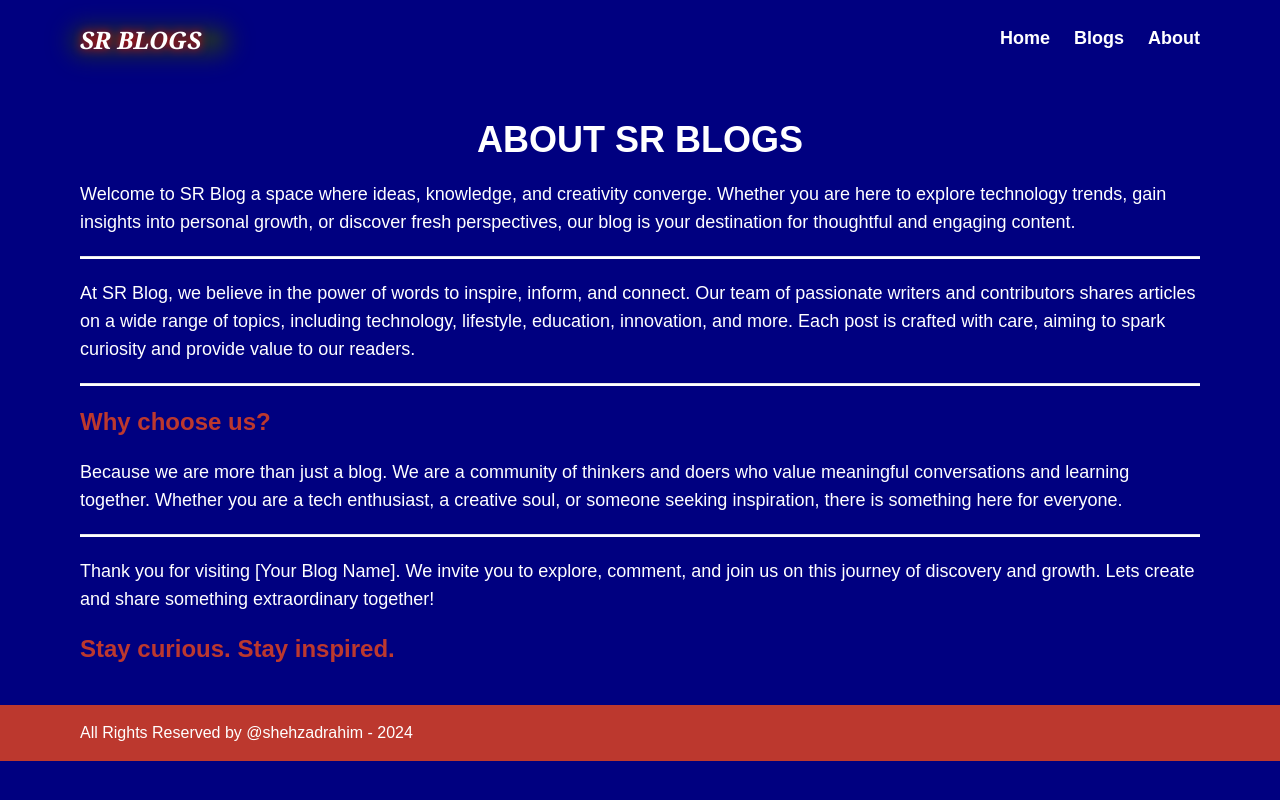
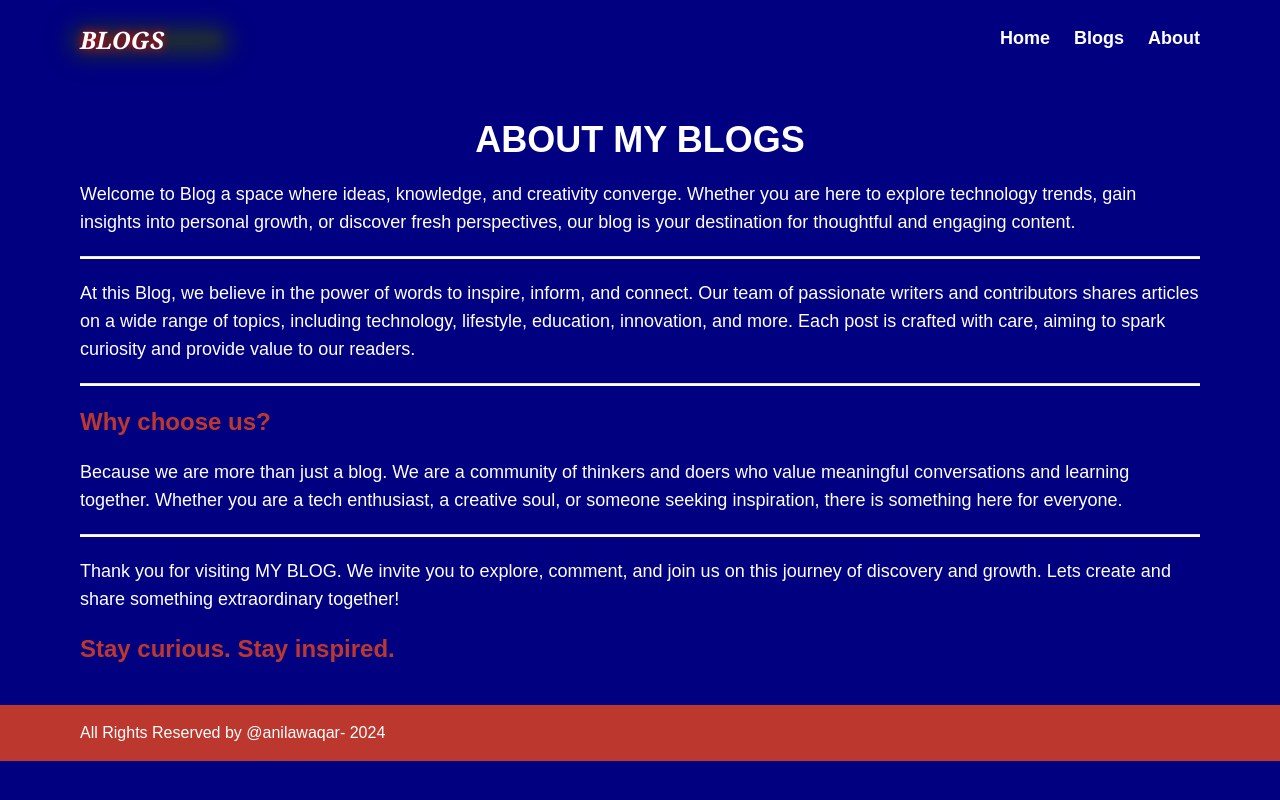
Before and after one commit to AnilaWaqar/Blog-website, a Next.js app: page /about in a window 1280 px wide. Built offline with nearby package versions, Linux system fonts and the light colour scheme.

Commit message:
Update components and package dependencies

```diff
--- a/package.json
+++ b/package.json
@@ -13,6 +13,7 @@
     "@radix-ui/react-dialog": "^1.1.2",
     "@radix-ui/react-popover": "^1.1.2",
     "@radix-ui/react-slot": "^1.1.0",
+    "autoprefixer": "^10.4.20",
     "class-variance-authority": "^0.7.1",
     "clsx": "^2.1.1",
     "lucide-react": "^0.462.0",
@@ -28,8 +29,8 @@
     "@types/react-dom": "^18",
     "eslint": "^8",
     "eslint-config-next": "14.2.15",
-    "postcss": "^8",
-    "tailwindcss": "^3.4.1",
+    "postcss": "^8.4.49",
+    "tailwindcss": "^3.4.17",
     "typescript": "^5"
   }
 }
--- a/src/app/about/page.tsx
+++ b/src/app/about/page.tsx
@@ -3,15 +3,15 @@ import React from 'react'
 function page() {
   return (
     <div className='sm:mx-20 mx-10 my-10 text-white text-lg flex flex-col gap-5'>
-      <h1 className='sm:text-4xl text-2xl text-center uppercase  font-semibold'>About SR Blogs</h1>
-      <p>Welcome to SR Blog a space where ideas, knowledge, and creativity converge. Whether you are here to explore technology trends, gain insights into personal growth, or discover fresh perspectives, our blog is your destination for thoughtful and engaging content.</p>
+      <h1 className='sm:text-4xl text-2xl text-center uppercase  font-semibold'>About My Blogs</h1>
+      <p>Welcome to Blog a space where ideas, knowledge, and creativity converge. Whether you are here to explore technology trends, gain insights into personal growth, or discover fresh perspectives, our blog is your destination for thoughtful and engaging content.</p>
       <hr className='h-[3px] bg-white' />
-      <p>At SR Blog, we believe in the power of words to inspire, inform, and connect. Our team of passionate writers and contributors shares articles on a wide range of topics, including technology, lifestyle, education, innovation, and more. Each post is crafted with care, aiming to spark curiosity and provide value to our readers.</p>
+      <p>At this Blog, we believe in the power of words to inspire, inform, and connect. Our team of passionate writers and contributors shares articles on a wide range of topics, including technology, lifestyle, education, innovation, and more. Each post is crafted with care, aiming to spark curiosity and provide value to our readers.</p>
       <hr className='h-[3px] bg-white' />
       <h2 className='text-2xl font-semibold text-[#BC382E]'>Why choose us?</h2>
       <p>Because we are more than just a blog. We are a community of thinkers and doers who value meaningful conversations and learning together. Whether you are a tech enthusiast, a creative soul, or someone seeking inspiration, there is something here for everyone.</p>
       <hr className='h-[3px] bg-white' />
-      <p>Thank you for visiting [Your Blog Name]. We invite you to explore, comment, and join us on this journey of discovery and growth. Lets create and share something extraordinary together!
+      <p>Thank you for visiting MY BLOG. We invite you to explore, comment, and join us on this journey of discovery and growth. Lets create and share something extraordinary together!
       </p>
       <h2 className='text-2xl font-semibold text-[#BC382E]'>Stay curious. Stay inspired.</h2>
 
--- a/src/app/page.tsx
+++ b/src/app/page.tsx
@@ -17,7 +17,7 @@ export default function Home() {
       <h1 className="md:text-4xl sm:text-3xl text-2xl text-center text-white font-semibold my-3">Hello! Welcome to SR Blogs</h1>
       <div className=" text-lg text-center text-white">
       <p className="md:w-[70%] w-full mx-auto">
-      Welcome to SR Blog a space where ideas, knowledge, and creativity converge. Whether you are here to explore technology trends, gain insights into personal growth, or discover fresh perspectives, our blog is your destination for thoughtful and engaging content.
+      Welcome to My Blog a space where ideas, knowledge, and creativity converge. Whether you are here to explore technology trends, gain insights into personal growth, or discover fresh perspectives, our blog is your destination for thoughtful and engaging content.
       </p>
       <p>Stay Connected for the informative content in future</p>
       </div>
--- a/src/components/Footer.tsx
+++ b/src/components/Footer.tsx
@@ -2,7 +2,7 @@
 function Footer() {
   return (
     <div className='flex bg-[#BC382E] text-white sm:px-20 px-10 py-4'>
-      <p>All Rights Reserved by @shehzadrahim - 2024</p>
+      <p>All Rights Reserved by @anilawaqar- 2024</p>
     </div>
   )
 }
--- a/src/components/Header.tsx
+++ b/src/components/Header.tsx
@@ -12,7 +12,7 @@ function Header() {
       <header className="py-6 md:px-20 sm:px-10 px-5 flex justify-between text-white">
         <div className="relative z-10">
           <h1 className="sm:text-2xl text-xl z-20 font-bold italic font-serif drop-shadow-[0px_0px_5px_red]">
-            SR BLOGS
+             BLOGS
           </h1>
           <div className="sm:w-[140px] w-[120px] h-[10px] bg-[#1D2B34] blur-[5px] shadow-[0px_2px_20px_10px_#1D2B34] absolute top-[10px] -z-10 rounded-2xl "></div>
         </div>
```
Also changed, not shown: 1 other file (tests, documents, lock files or other folders).
